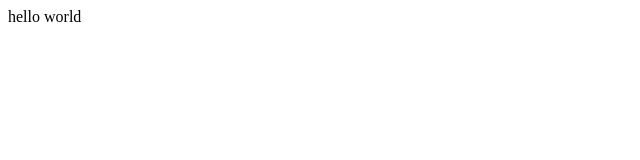
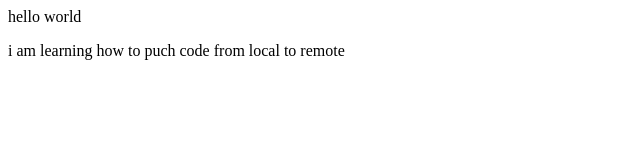
Before and after one commit to tamazar-sayyed/tamazars, a plain HTML site: page index.html in a window 1280 px wide. Shown: the whole page, without its empty margins (0-640 px from the left). Drawn offline with Linux system fonts and the light colour scheme.

Commit message:
new para

```diff
--- a/index.html
+++ b/index.html
@@ -1 +1,2 @@
 <P>hello world</P>
+<p>i am learning how to puch code from local to remote</p>
```
